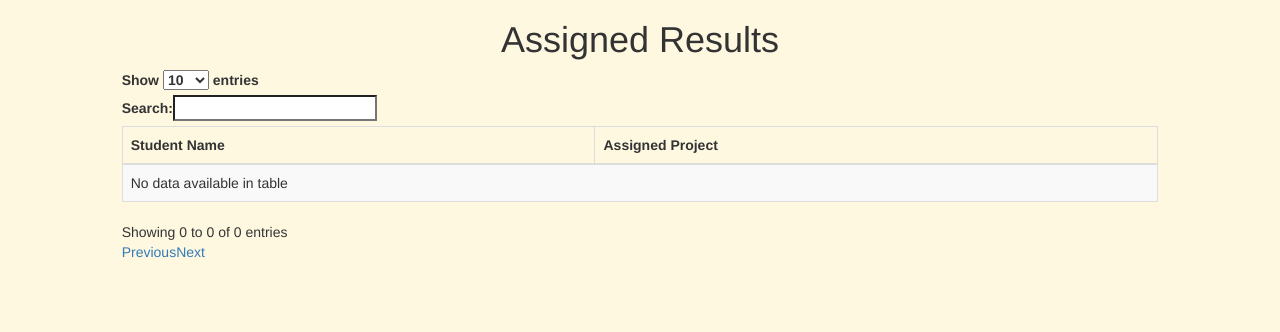
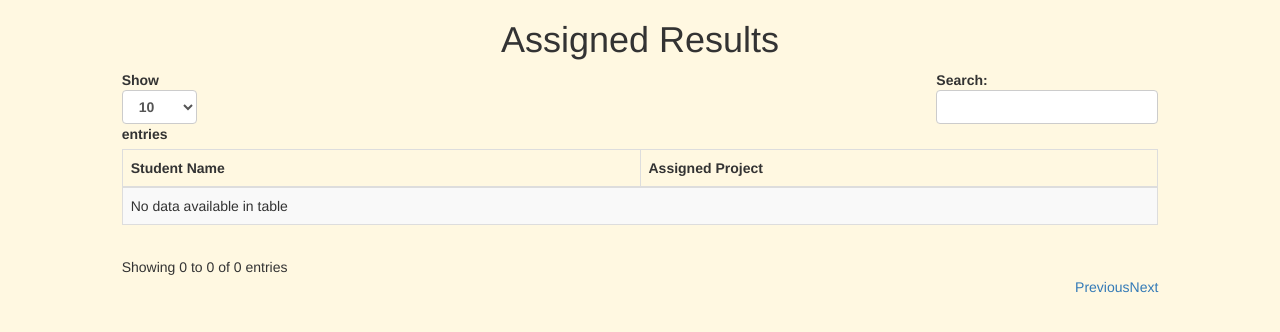
Before and after one commit to SerendpityZOEY/CUBoulderDLASite, a Flask app: page /results in a window 1280 px wide. Shown: the top 332 px of the page. Run offline with Flask 2, Linux system fonts and the light colour scheme; data comes from the database, SQL or seed files in the repository; data that the repository does not hold is empty; some libraries are stand-ins or nearby versions.

Commit message:
css styling

```diff
--- a/app/templates/result.html
+++ b/app/templates/result.html
@@ -21,14 +21,9 @@
     <script type="text/javascript" src="https://cdn.datatables.net/1.10.12/js/jquery.dataTables.min.js"></script>
     <link rel="stylesheet" type="text/javascript"
           href="https://cdn.datatables.net/1.10.12/css/jquery.dataTables.min.css">
+    <link rel="stylesheet" href="../static/css/table.css">
 
     <style>
-        .sidebar1 {
-            float: right;
-            width: 25%;
-            padding-bottom: 10px;
-            background-color: #eee;
-        }
 
         body {
             background-color: #fff8e1;
@@ -44,6 +39,27 @@
             /* 100% = dialog height, 120px = header + footer */
             max-height: calc(100% - 120px);
             overflow-y: scroll;
+        }
+        table{
+		  margin: 0 auto;
+		  width: 100%;
+		  clear: both;
+		  border-collapse: collapse;
+		  table-layout: fixed;
+		  word-wrap:break-word;
+        }
+        select, .dataTables_wrapper div.dataTables_filter input{
+            display: block;
+            width: 100%;
+            height: 34px;
+            padding: 6px 12px;
+            font-size: 14px;
+            line-height: 1.42857143;
+            color: #555;
+            background-color: #fff;
+            background-image: none;
+            border: 1px solid #ccc;
+            border-radius: 4px;
         }
     </style>
 </head>
```
